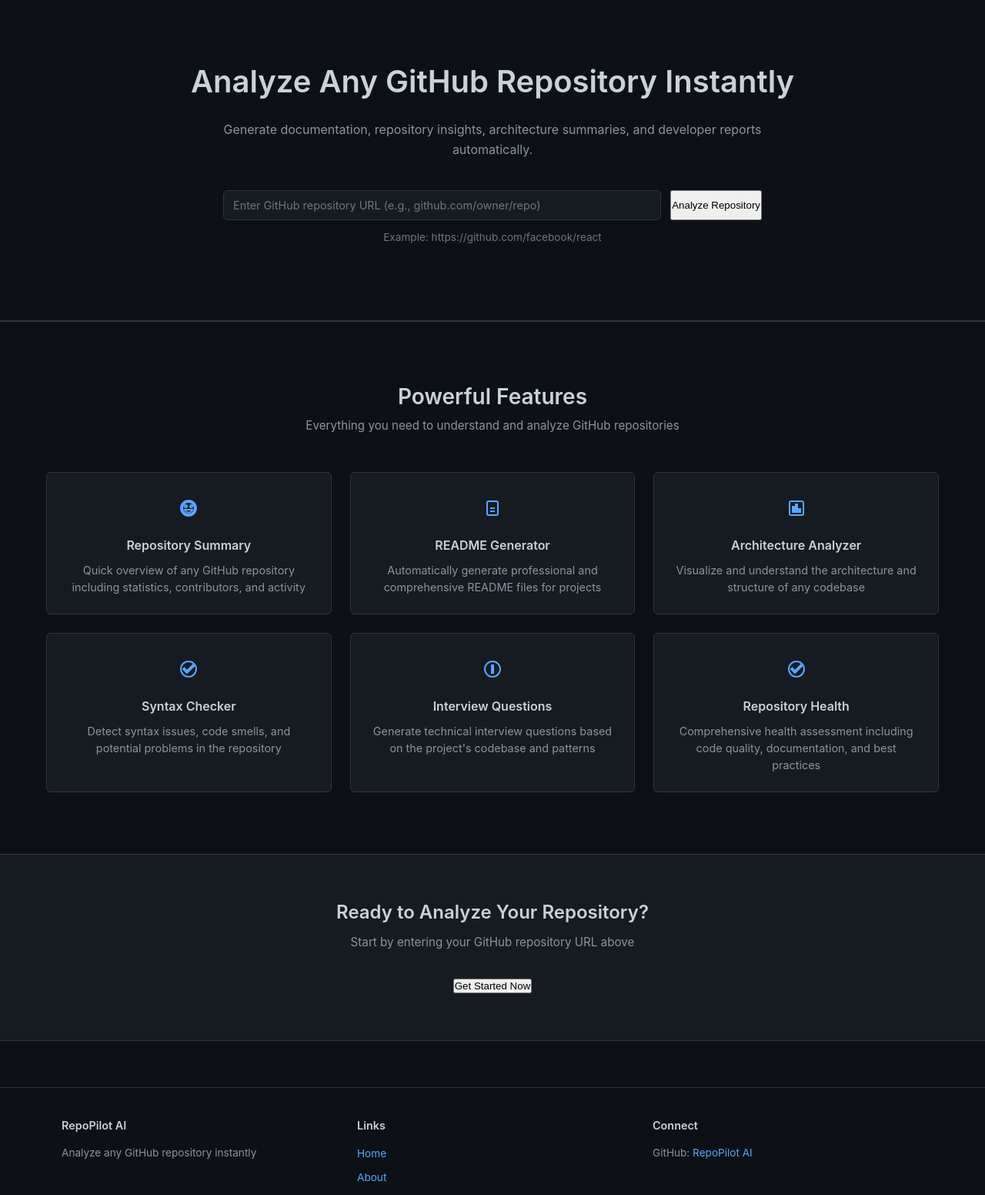
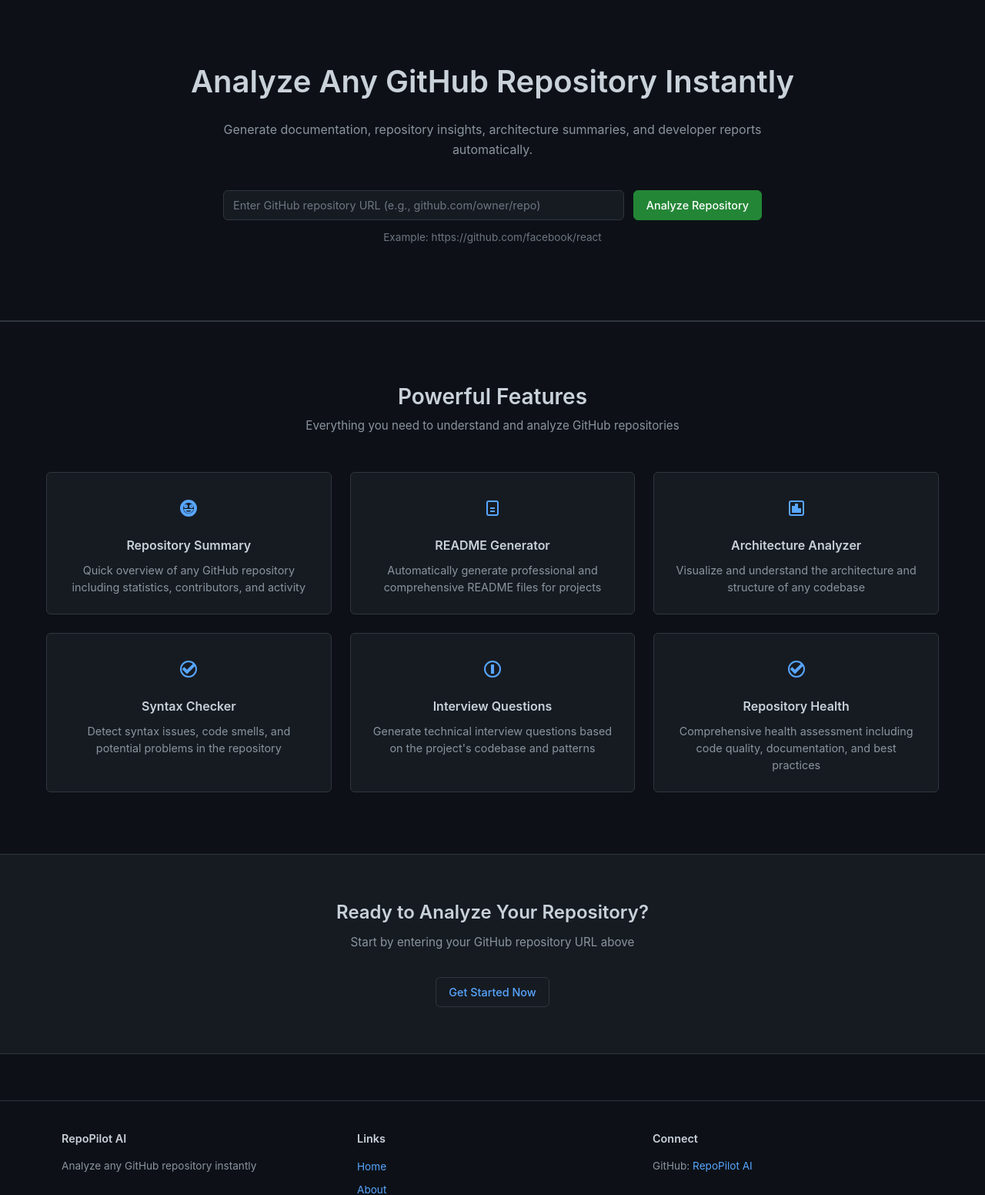
Before and after one commit to codepiyusss/RepoPilot-AI, a Flask app: page / in a window 1280 px wide. Shown: the part 65-1617 px from the top of the page at 77% size. Run offline with Flask 3, Linux system fonts and the light colour scheme.

Commit message:
Update style.css

```diff
--- a/static/css/style.css
+++ b/static/css/style.css
@@ -220,6 +220,44 @@ main {
     margin-top: 0.5rem;
 }
 
+
+.btn {
+    padding: 10px 16px;
+    border: 1px solid transparent;
+    border-radius: var(--border-radius);
+    font-family: inherit;
+    font-size: 0.9rem;
+    font-weight: 500;
+    cursor: pointer;
+    transition: var(--transition);
+    white-space: nowrap;
+}
+
+.btn-primary {
+    background-color: var(--accent-green);
+    color: white;
+    border-color: var(--accent-green);
+}
+
+.btn-primary:hover {
+    background-color: var(--hover-green);
+    border-color: var(--hover-green);
+}
+
+.btn-primary:active {
+    background-color: var(--accent-green);
+}
+
+.btn-secondary {
+    background-color: transparent;
+    color: var(--accent-blue);
+    border: 1px solid var(--border-color);
+}
+
+.btn-secondary:hover {
+    background-color: rgba(88, 166, 255, 0.08);
+    border-color: var(--accent-blue);
+}
 
 /* Features Section */
 
```
